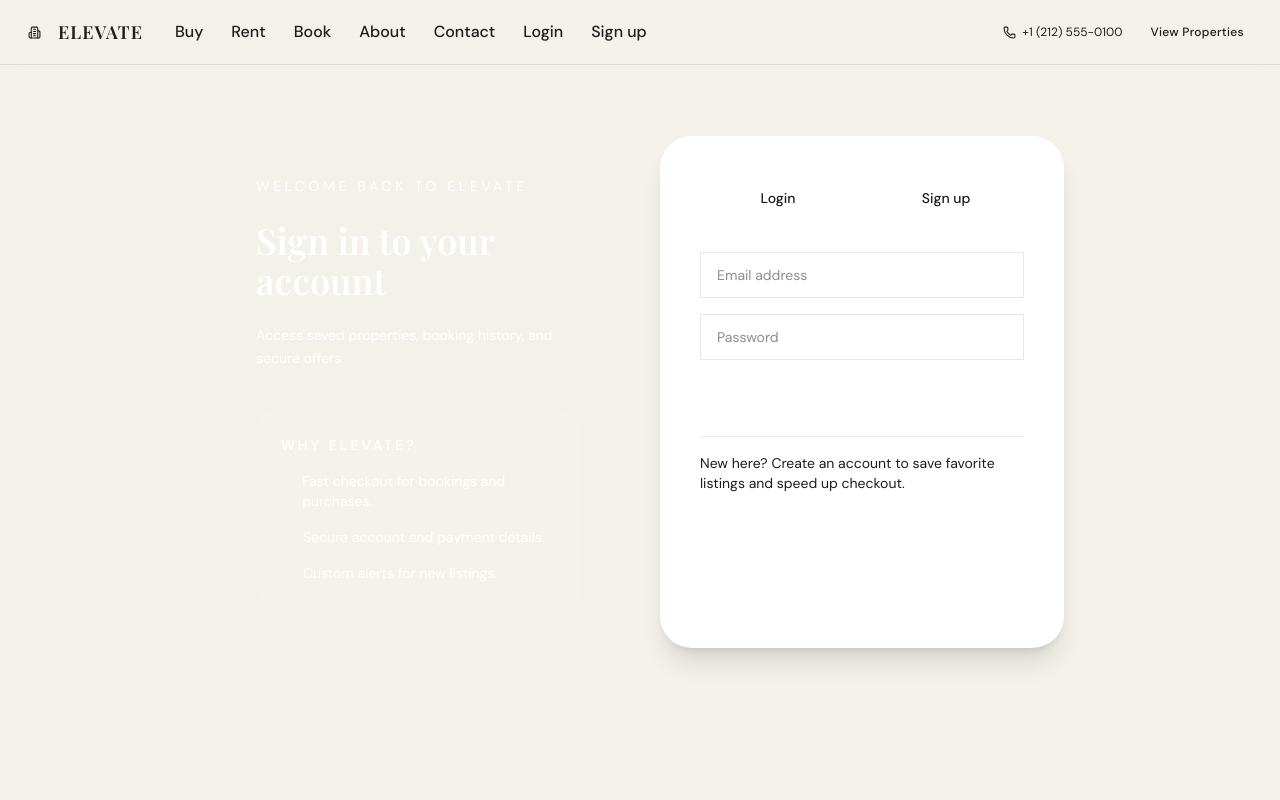
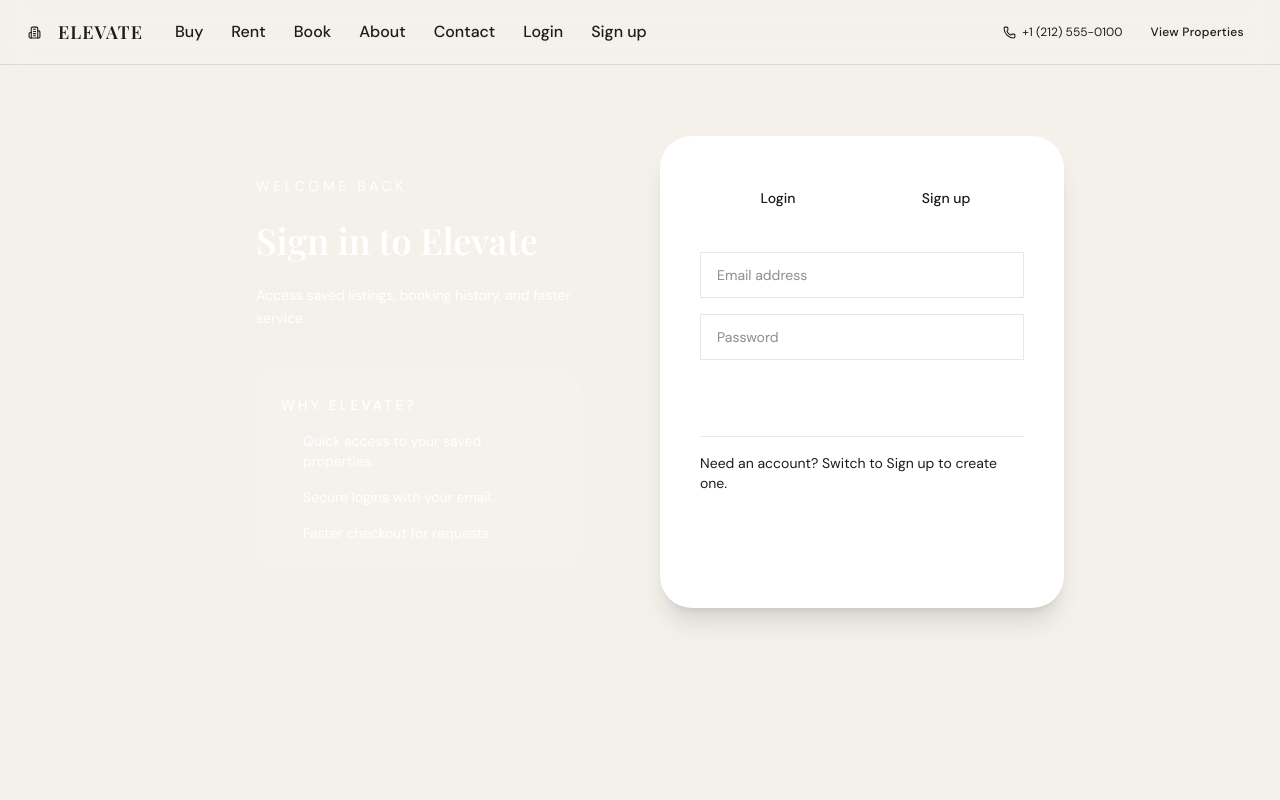
Before and after one commit to Leonidas-01/Real_estate_website, a React (Vite) app: page / in a window 1280 px wide. Both pictures are taken after a click on the button "Login". Shown: the top 800 px of the page. Built offline with nearby package versions, Linux system fonts and the light colour scheme; a web font is replaced by a local one.

Commit message:
Added Sign up and login details

```diff
--- a/src/app/App.jsx
+++ b/src/app/App.jsx
@@ -317,11 +317,7 @@ export default function App() {
   const [imgIdx, setImgIdx] = useState(0);
   const [bookForm, setBookForm] = useState({ name: "", email: "", phone: "", date: "", msg: "" });
   const [booked, setBooked] = useState(false);
-  const [paymentMethod, setPaymentMethod] = useState("card");
-  const [paymentDetails, setPaymentDetails] = useState({ cardNumber: "", cardName: "", expiry: "", cvc: "", bankName: "", accountNumber: "" });
-  const [paymentProcessed, setPaymentProcessed] = useState(false);
-  const [paymentError, setPaymentError] = useState("");
-  const [authMode, setAuthMode] = useState("login");
+  const [authMode, setAuthMode] = useState("signup");
   const [authForm, setAuthForm] = useState({ name: "", email: "", password: "", confirmPassword: "" });
   const [authMessage, setAuthMessage] = useState("");
   const [showFilters, setShowFilters] = useState(false);
@@ -332,10 +328,8 @@ export default function App() {
     setFavs(prev => { const n = new Set(prev); n.has(id) ? n.delete(id) : n.add(id); return n; });
 
   const goDetail = (p) => {
-    setProp(p); setImgIdx(0); setBooked(false); setPaymentProcessed(false); setPaymentError("");
+    setProp(p); setImgIdx(0); setBooked(false);
     setBookForm({ name: "", email: "", phone: "", date: "", msg: "" });
-    setPaymentMethod("card");
-    setPaymentDetails({ cardNumber: "", cardName: "", expiry: "", cvc: "", bankName: "", accountNumber: "" });
     setPage("detail"); window.scrollTo(0, 0);
   };
 
@@ -365,27 +359,7 @@ export default function App() {
   }, [deal, typeF, minP, maxP, minBeds, locSearch, sort]);
 
   const submitBook = () => {
-    if (!bookForm.name || !bookForm.email) {
-      setPaymentError("Please enter your name and email.");
-      return;
-    }
-
-    if (paymentMethod === "card") {
-      const { cardNumber, cardName, expiry, cvc } = paymentDetails;
-      if (!cardNumber || !cardName || !expiry || !cvc) {
-        setPaymentError("Please complete all card payment details.");
-        return;
-      }
-    } else {
-      const { bankName, accountNumber } = paymentDetails;
-      if (!bankName || !accountNumber) {
-        setPaymentError("Please complete your bank transfer details.");
-        return;
-      }
-    }
-
-    setPaymentError("");
-    setPaymentProcessed(true);
+    if (!bookForm.name || !bookForm.email) return;
     setBooked(true);
   };
 
@@ -416,8 +390,8 @@ export default function App() {
               onClick={() => { setPage("home"); setTimeout(() => document.getElementById("contact")?.scrollIntoView({ behavior: "smooth" }), 80); }}
               className="text-foreground/55 hover:text-foreground transition-colors"
             >Contact</button>
-            <button onClick={() => { setAuthMode("login"); setPage("auth"); }} className="text-foreground/55 hover:text-foreground transition-colors">Login</button>
-            <button onClick={() => { setAuthMode("signup"); setPage("auth"); }} className="text-foreground/55 hover:text-foreground transition-colors">Sign up</button>
+            <button onClick={() => { setAuthMode("login"); setPage("auth"); setAuthMessage(""); }} className="text-foreground/55 hover:text-foreground transition-colors">Login</button>
+            <button onClick={() => { setAuthMode("signup"); setPage("auth"); setAuthMessage(""); }} className="text-foreground/55 hover:text-foreground transition-colors">Sign up</button>
           </div>
         </div>
         <div className="flex items-center gap-3">
@@ -446,8 +420,8 @@ export default function App() {
           {["buy", "rent", "book"].map(d => (
             <button key={d} onClick={() => { goListings(d); setMobileNav(false); }} className="capitalize text-left text-foreground/60 hover:text-foreground py-1">{d}</button>
           ))}
-          <button onClick={() => { setAuthMode("login"); setPage("auth"); setMobileNav(false); }} className="capitalize text-left text-foreground/60 hover:text-foreground py-1">Login</button>
-          <button onClick={() => { setAuthMode("signup"); setPage("auth"); setMobileNav(false); }} className="capitalize text-left text-foreground/60 hover:text-foreground py-1">Sign up</button>
+          <button onClick={() => { setAuthMode("login"); setPage("auth"); setAuthMessage(""); setMobileNav(false); }} className="capitalize text-left text-foreground/60 hover:text-foreground py-1">Login</button>
+          <button onClick={() => { setAuthMode("signup"); setPage("auth"); setAuthMessage(""); setMobileNav(false); }} className="capitalize text-left text-foreground/60 hover:text-foreground py-1">Sign up</button>
           <hr className="border-border" />
           <a href="tel:+12125550100" className="flex items-center gap-2 text-foreground/60"><Phone size={14} /> +1 (212) 555-0100</a>
           <a href="mailto:hello@elevate.re" className="flex items-center gap-2 text-foreground/60"><Mail size={14} /> hello@elevate.re</a>
@@ -1037,43 +1011,6 @@ export default function App() {
                       </div>
                       <textarea placeholder="Any questions or special requests…" rows={3} value={bookForm.msg} onChange={e => setBookForm(f => ({ ...f, msg: e.target.value }))} className="w-full border border-border px-3 py-2.5 text-sm outline-none focus:border-accent transition-colors resize-none placeholder:text-foreground/35" />
 
-                      <div className="rounded-3xl border border-border bg-slate-50 p-4">
-                        <p className="text-[11px] uppercase tracking-[0.16em] text-muted-foreground mb-3">Payment Method</p>
-                        <div className="grid grid-cols-2 gap-2 mb-4">
-                          {[
-                            { value: "card", label: "Credit / Debit Card" },
-                            { value: "bank", label: "Bank Transfer" },
-                          ].map(option => (
-                            <button
-                              key={option.value}
-                              onClick={() => setPaymentMethod(option.value)}
-                              className={`rounded-full border px-3 py-2 text-xs font-medium transition-colors ${paymentMethod === option.value ? "border-accent bg-accent text-white" : "border-border bg-white text-foreground/75 hover:text-foreground"}`}
-                            >
-                              {option.label}
-                            </button>
-                          ))}
-                        </div>
-
-                        {paymentMethod === "card" ? (
-                          <div className="space-y-3">
-                            <input type="text" placeholder="Card Number" value={paymentDetails.cardNumber} onChange={e => setPaymentDetails(d => ({ ...d, cardNumber: e.target.value }))} className="w-full border border-border px-3 py-2.5 text-sm outline-none focus:border-accent transition-colors" />
-                            <input type="text" placeholder="Name on Card" value={paymentDetails.cardName} onChange={e => setPaymentDetails(d => ({ ...d, cardName: e.target.value }))} className="w-full border border-border px-3 py-2.5 text-sm outline-none focus:border-accent transition-colors" />
-                            <div className="grid grid-cols-2 gap-2">
-                              <input type="text" placeholder="Expiry (MM/YY)" value={paymentDetails.expiry} onChange={e => setPaymentDetails(d => ({ ...d, expiry: e.target.value }))} className="w-full border border-border px-3 py-2.5 text-sm outline-none focus:border-accent transition-colors" />
-                              <input type="text" placeholder="CVC" value={paymentDetails.cvc} onChange={e => setPaymentDetails(d => ({ ...d, cvc: e.target.value }))} className="w-full border border-border px-3 py-2.5 text-sm outline-none focus:border-accent transition-colors" />
-                            </div>
-                          </div>
-                        ) : (
-                          <div className="space-y-3">
-                            <input type="text" placeholder="Bank Name" value={paymentDetails.bankName} onChange={e => setPaymentDetails(d => ({ ...d, bankName: e.target.value }))} className="w-full border border-border px-3 py-2.5 text-sm outline-none focus:border-accent transition-colors" />
-                            <input type="text" placeholder="Account Number" value={paymentDetails.accountNumber} onChange={e => setPaymentDetails(d => ({ ...d, accountNumber: e.target.value }))} className="w-full border border-border px-3 py-2.5 text-sm outline-none focus:border-accent transition-colors" />
-                          </div>
-                        )}
-                      </div>
-
-                      {paymentError && <p className="text-xs text-destructive mt-2">{paymentError}</p>}
-                      {paymentProcessed && <p className="text-xs text-foreground/80 mt-2">Payment processed securely. We will send a confirmation email shortly.</p>}
-
                       <button onClick={submitBook} className="w-full bg-accent text-white py-3.5 text-sm font-medium hover:bg-accent/85 transition-colors flex items-center justify-center gap-2">
                         {deal === "book" ? "Book Now" : deal === "rent" ? "Apply Now" : "Request Viewing"} <ArrowRight size={14} />
                       </button>
@@ -1138,20 +1075,22 @@ export default function App() {
       <div className="max-w-4xl mx-auto px-6 py-14">
         <div className="grid grid-cols-1 lg:grid-cols-2 gap-10">
           <div className="rounded-[2rem] bg-accent/10 p-10 text-white">
-            <p className="text-sm uppercase tracking-[0.26em] text-accent mb-6">Welcome back to Elevate</p>
-            <h1 style={serif} className="text-4xl font-semibold mb-6">{authMode === "login" ? "Sign in to your account" : "Create your Elevate account"}</h1>
+            <p className="text-sm uppercase tracking-[0.26em] text-accent mb-6">{authMode === "login" ? "Welcome back" : "Create your account"}</p>
+            <h1 style={serif} className="text-4xl font-semibold mb-6">
+              {authMode === "login" ? "Sign in to Elevate" : "Create your Elevate account"}
+            </h1>
             <p className="text-sm text-foreground/80 leading-relaxed">
               {authMode === "login"
-                ? "Access saved properties, booking history, and secure offers."
-                : "Get started with a free account and save your favorite listings for faster checkout."
+                ? "Access saved listings, booking history, and faster service."
+                : "Get started with a free account and save your favorite listings for faster access."
               }
             </p>
             <div className="mt-10 rounded-3xl border border-white/10 bg-white/10 p-6">
               <h2 className="text-sm uppercase tracking-[0.22em] text-accent mb-4">Why Elevate?</h2>
               <ul className="space-y-4 text-sm text-foreground/90">
-                <li className="flex gap-3"><span className="mt-1 h-2.5 w-2.5 rounded-full bg-accent"></span>Fast checkout for bookings and purchases.</li>
-                <li className="flex gap-3"><span className="mt-1 h-2.5 w-2.5 rounded-full bg-accent"></span>Secure account and payment details.</li>
-                <li className="flex gap-3"><span className="mt-1 h-2.5 w-2.5 rounded-full bg-accent"></span>Custom alerts for new listings.</li>
+                <li className="flex gap-3"><span className="mt-1 h-2.5 w-2.5 rounded-full bg-accent"></span>{authMode === "login" ? "Quick access to your saved properties." : "Save favorite listings and receive alerts."}</li>
+                <li className="flex gap-3"><span className="mt-1 h-2.5 w-2.5 rounded-full bg-accent"></span>{authMode === "login" ? "Secure logins with your email." : "Secure account access and booking history."}</li>
+                <li className="flex gap-3"><span className="mt-1 h-2.5 w-2.5 rounded-full bg-accent"></span>{authMode === "login" ? "Faster checkout for requests." : "Faster checkout for all property requests."}</li>
               </ul>
             </div>
           </div>
@@ -1215,7 +1154,7 @@ export default function App() {
                     setAuthMessage("Passwords do not match.");
                     return;
                   }
-                  setAuthMessage(authMode === "login" ? "Signed in successfully." : "Account created successfully.");
+                  setAuthMessage(authMode === "login" ? "Logged in successfully." : "Account created successfully.");
                   setTimeout(() => setPage("home"), 1200);
                 }}
                 className="w-full rounded-full bg-accent px-4 py-3 text-sm font-medium text-white hover:bg-accent/90 transition-colors"
@@ -1225,8 +1164,8 @@ export default function App() {
               {authMessage && <p className="text-sm text-accent/90">{authMessage}</p>}
               <div className="pt-4 border-t border-border text-sm text-foreground/60">
                 {authMode === "login"
-                  ? "New here? Create an account to save favorite listings and speed up checkout."
-                  : "Already have an account? Login to continue."
+                  ? "Need an account? Switch to Sign up to create one."
+                  : "Already have an account? Switch to Login to sign in."
                 }
               </div>
             </div>
```
Also changed, not shown: 5 other files (tests, documents, lock files or other folders).
